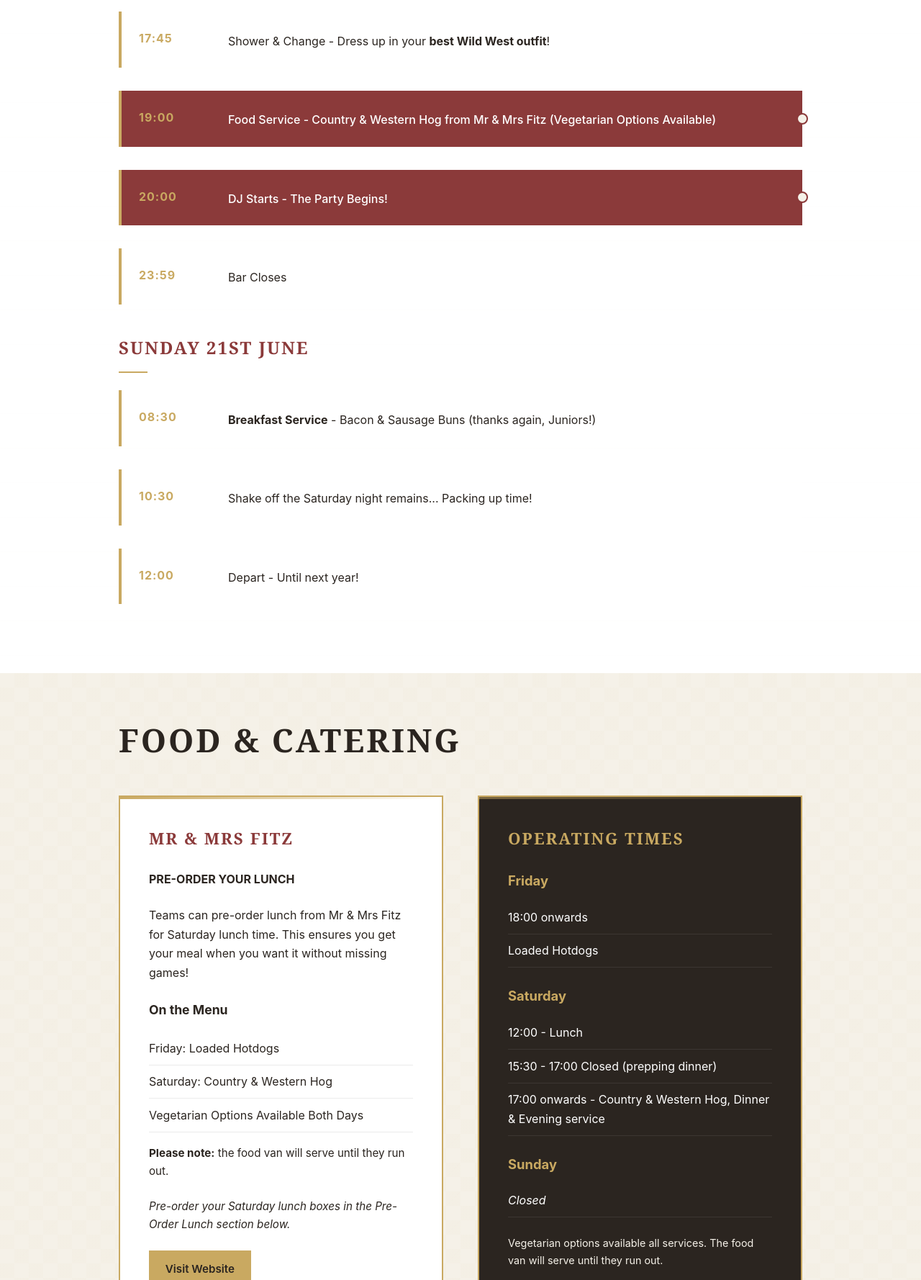
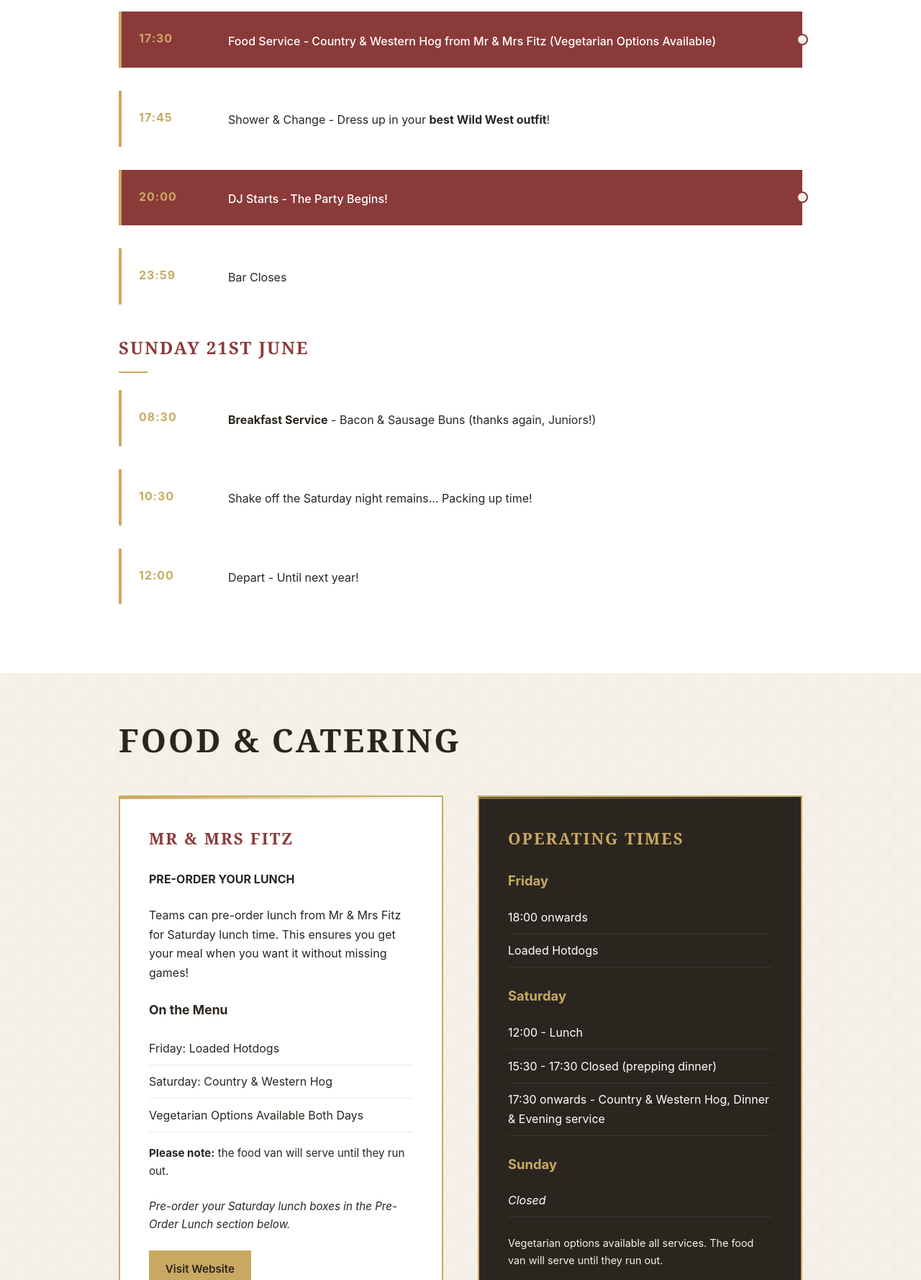
Before and after one commit to thedaveishereandwillalwaysbe-sudo/mixed-fest, a plain HTML site: page index.html in a window 1280 px wide. Shown: the part 5680-7458 px from the top of the page at 72% size. Drawn offline with Linux system fonts and the light colour scheme.

Commit message:
Add files via upload

```diff
--- a/index.html
+++ b/index.html
@@ -6,6 +6,15 @@ Naming convention: Mixed_Fest_2026_vX.Y.html
   X = major content release | Y = minor tweak/correction
 Update this log and the filename with every edit.
 =====================================================================
+v2.12 - 2026-06-13
+  - Saturday food / dinner service time made consistent at 17:30
+    (5:30 PM) everywhere. Was 19:00 on the Saturday Evening
+    timeline and 17:00 in the Mr Fitz Operating Times box.
+  - Reordered Sat Evening timeline so Food Service (17:30) sits
+    before Shower & Change (17:45), keeping it in time order.
+  - Stretched the "Closed (prepping dinner)" window from
+    15:30-17:00 to 15:30-17:30 to match the new service start.
+
 v2.11 - 2026-06-13
   - Fixed Team Agreement list: removed a leftover gold check-mark
     (::before) that overlapped the first letter of each numbered
@@ -1318,14 +1327,14 @@ v1.0 - original release
             <div class="timeline-day">
                 <h3>Saturday 20th June (Evening)</h3>
 
+                <div class="timeline-event highlight">
+                    <span class="time">17:30</span>
+                    <div class="event-detail">Food Service - Country &amp; Western Hog from Mr &amp; Mrs Fitz (Vegetarian Options Available)</div>
+                </div>
+
                 <div class="timeline-event">
                     <span class="time">17:45</span>
                     <div class="event-detail">Shower & Change - Dress up in your <strong>best Wild West outfit</strong>!</div>
-                </div>
-
-                <div class="timeline-event highlight">
-                    <span class="time">19:00</span>
-                    <div class="event-detail">Food Service - Country &amp; Western Hog from Mr &amp; Mrs Fitz (Vegetarian Options Available)</div>
                 </div>
 
                 <div class="timeline-event highlight">
@@ -1393,8 +1402,8 @@ v1.0 - original release
                     <h4 style="font-size: 1.15rem; margin-top: 1.5rem; margin-bottom: 0.8rem; color: var(--dusty-gold);">Saturday</h4>
                     <ul>
                         <li>12:00 - Lunch</li>
-                        <li>15:30 - 17:00 Closed (prepping dinner)</li>
-                        <li>17:00 onwards - Country &amp; Western Hog, Dinner &amp; Evening service</li>
+                        <li>15:30 - 17:30 Closed (prepping dinner)</li>
+                        <li>17:30 onwards - Country &amp; Western Hog, Dinner &amp; Evening service</li>
                     </ul>
 
                     <h4 style="font-size: 1.15rem; margin-top: 1.5rem; margin-bottom: 0.8rem; color: var(--dusty-gold);">Sunday</h4>
```
